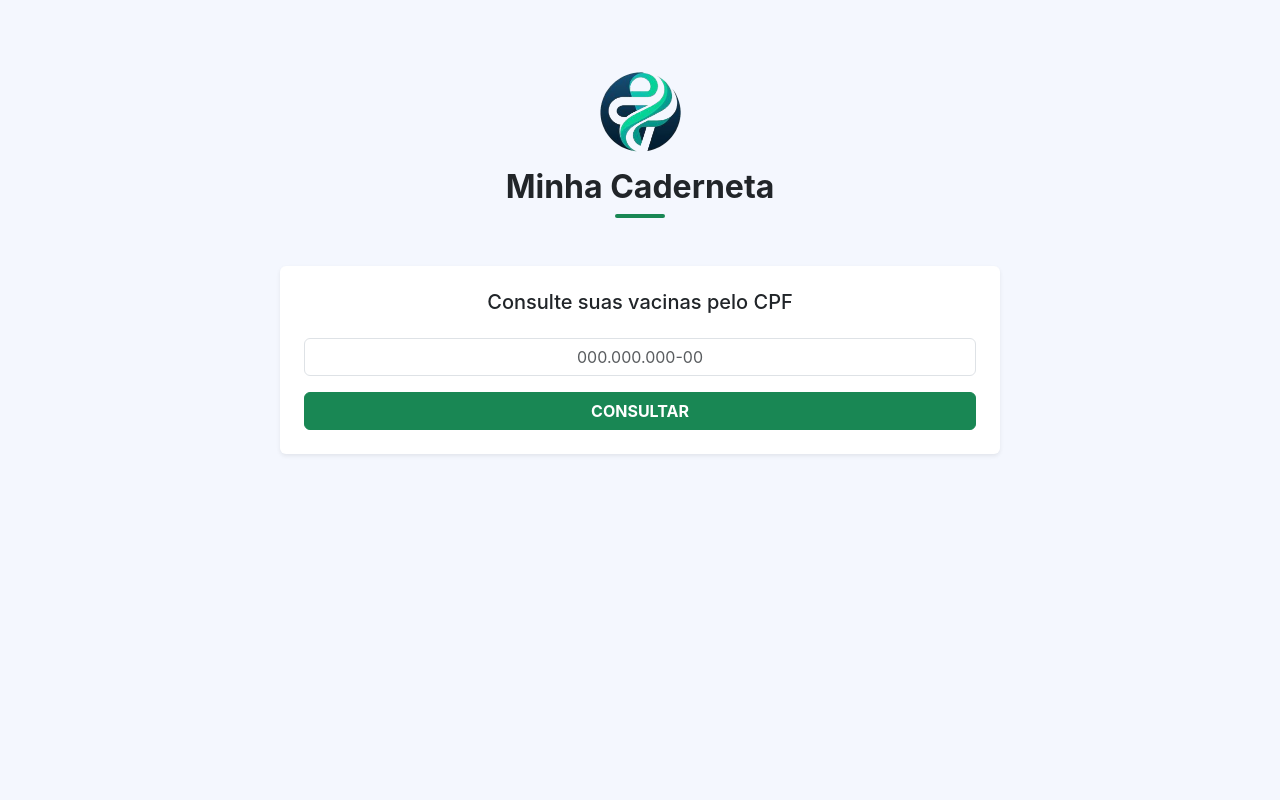
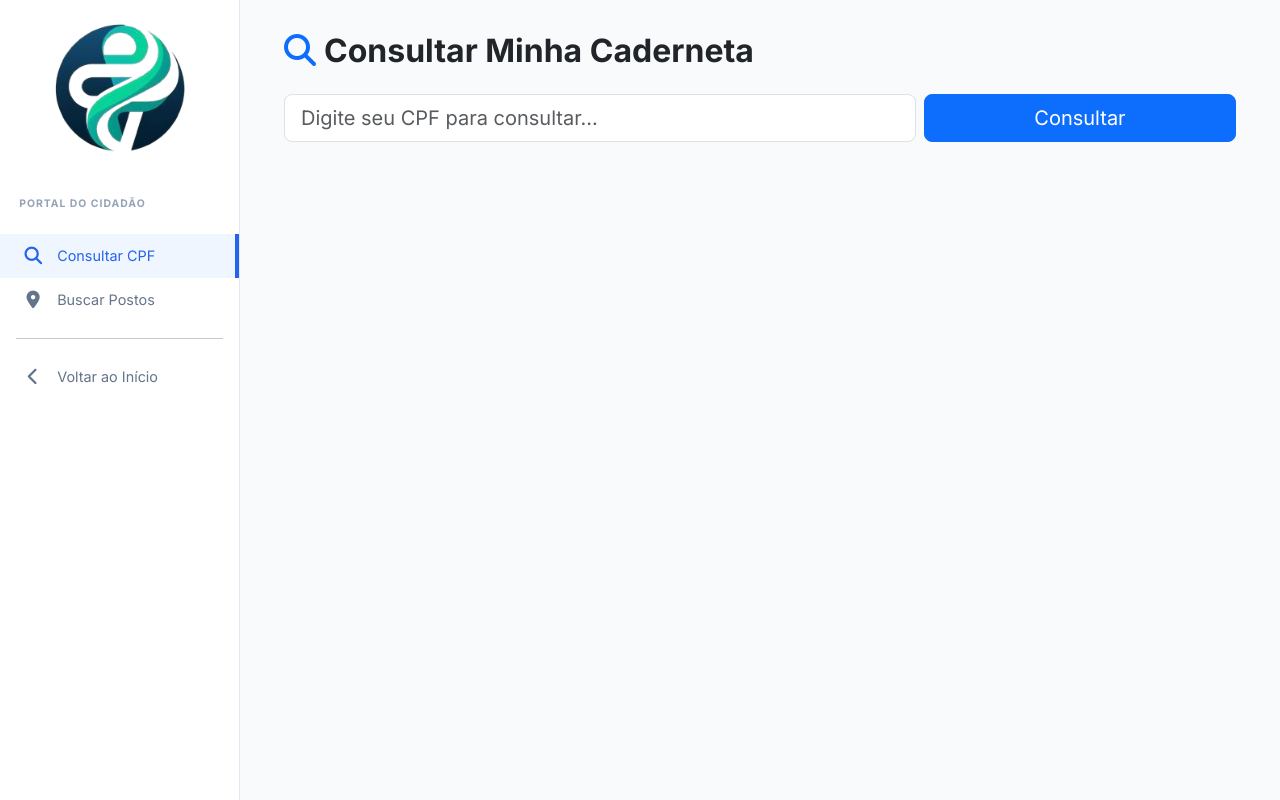
Before and after one commit to jvtrem7/sistema-vacina, a Django app: page /caderneta/ in a window 1280 px wide. Run offline with Django 5.2, Linux system fonts and the light colour scheme.

Commit message:
caderneta

```diff
--- a/vacinas/templates/vacinas/base.html
+++ b/vacinas/templates/vacinas/base.html
@@ -121,7 +121,7 @@
     </div>
 
     <nav class="nav flex-column">
-            {% if user.is_authenticated %}
+        {% if user.is_authenticated and "/caderneta/" not in request.path and "/postos/" not in request.path %}
             <p class="menu-header">Administração</p>
             <a class="nav-link {% if request.resolver_match.url_name == 'home' %}active{% endif %}" href="{% url 'home' %}">
                 <i class="fas fa-chart-line"></i> <span>Dashboard</span>
@@ -150,14 +150,24 @@
             <a class="nav-link text-danger" href="#" onclick="event.preventDefault(); document.getElementById('logout-form').submit();">
                 <i class="fas fa-sign-out-alt"></i> <span>Sair</span>
             </a>
+
         {% else %}
-                <p class="menu-header">Portal</p>
-                <a class="nav-link" href="{% url 'caderneta_paciente' %}">
-                    <i class="fas fa-id-card"></i> <span>Caderneta</span>
+            <p class="menu-header">Portal do Cidadão</p>
+
+            <a class="nav-link {% if 'caderneta' in request.path %}active{% endif %}" href="{% url 'caderneta_paciente' %}">
+                <i class="fas fa-search"></i> <span>Consultar CPF</span>
             </a>
-                <a class="nav-link" href="{% url 'busca_postos' %}">
-                    <i class="fas fa-map-marker-alt"></i> <span>Postos</span>
+
+            <a class="nav-link {% if 'postos' in request.path %}active{% endif %}" href="{% url 'busca_postos' %}">
+                <i class="fas fa-map-marker-alt"></i> <span>Buscar Postos</span>
             </a>
+
+            <div class="mt-auto mb-4">
+                <hr class="mx-3 opacity-10">
+                <a class="nav-link" href="{% url 'index_escolha' %}">
+                    <i class="fas fa-chevron-left"></i> <span>Voltar ao Início</span>
+                </a>
+            </div>
         {% endif %}
     </nav>
 </div>
--- a/vacinas/templates/vacinas/caderneta.html
+++ b/vacinas/templates/vacinas/caderneta.html
@@ -1,51 +1,42 @@
-{% extends 'vacinas/base_externo.html' %}
-{% load static %}
+{% extends 'vacinas/base.html' %}
 
 {% block content %}
-<div class="container py-4">
-    <div class="text-center mb-5">
-        <img src="{% static 'vacinas/easyvacc.png' %}" alt="EasyVacc" style="max-height: 80px;">
-        <h2 class="fw-bold mt-3">Minha Caderneta</h2>
-        <div class="mx-auto bg-success rounded-pill" style="width: 50px; height: 4px;"></div>
+<div class="content-card mb-4">
+    <h2 class="fw-bold"><i class="fas fa-search me-2 text-primary"></i>Consultar Minha Caderneta</h2>
+    <form method="GET" action="." class="row g-2 mt-3">
+        <div class="col-md-8">
+            <input type="text" name="cpf" class="form-control form-control-lg" placeholder="Digite seu CPF para consultar..." value="{{ cpf_busca|default:'' }}">
+        </div>
+        <div class="col-md-4">
+            <button type="submit" class="btn btn-primary btn-lg w-100">Consultar</button>
+        </div>
+    </form>
+</div>
+
+{% if paciente %}
+    <div class="alert alert-info">
+        <i class="fas fa-user me-2"></i> Mostrando resultados para: <strong>{{ paciente.nome }}</strong>
     </div>
 
-    <div class="row justify-content-center">
-        <div class="col-md-10 col-lg-8">
-            {% if not doses %}
-                <div class="card border-0 shadow-sm p-4 text-center">
-                    <h5>Consulte suas vacinas pelo CPF</h5>
-                    <form method="GET" action="{% url 'caderneta_paciente' %}" class="mt-3">
-                        <input type="text" name="cpf" class="form-control mb-3 text-center" placeholder="000.000.000-00">
-                        <button type="submit" class="btn btn-success w-100 fw-bold">CONSULTAR</button>
-                    </form>
+    <div class="row">
+        {% for v in vacinas %}
+        <div class="col-md-4 mb-3">
+            <div class="card border-0 shadow-sm border-start border-4 border-success">
+                <div class="card-body">
+                    <h5 class="fw-bold mb-1 text-uppercase">{{ v.nome_vacina }}</h5>
+                    <p class="text-muted small mb-2">Lote: #{{ v.lote }}</p>
+                    <div class="d-flex justify-content-between align-items-center">
+                        <span class="badge bg-success-subtle text-success">Aplicada</span>
+                        <span class="text-secondary small">{{ v.data_aplicacao|date:"d/m/Y" }}</span>
+                    </div>
                 </div>
-            {% else %}
-                {% for dose in doses %}
-                    <div class="card mb-3 shadow-sm border-0">
-                        <div class="card-body">
-                            <h5 class="fw-bold text-success">{{ dose.vacina.nome }}</h5>
-                            <p class="mb-1"><strong>Data:</strong> {{ dose.data_aplicacao|date:"d/m/Y" }}</p>
-                            <p class="mb-0"><strong>Posto:</strong> {{ dose.posto.nome }}</p>
-                        </div>
-                    </div>
-                {% endfor %}
-            {% endif %}
+            </div>
         </div>
+        {% empty %}
+        <div class="col-12 text-center py-5">
+            <p class="text-muted">Nenhum registro de vacina encontrado para este CPF.</p>
+        </div>
+        {% endfor %}
     </div>
-
-    <div class="fixed-bottom bg-white border-top d-flex justify-content-around py-3 d-md-none">
-        <a href="{% url 'caderneta_paciente' %}" class="text-center text-decoration-none text-success">
-            <i class="fas fa-id-card d-block mb-1"></i>
-            <span style="font-size: 0.7rem;">Caderneta</span>
-        </a>
-        <a href="{% url 'busca_postos' %}" class="text-center text-decoration-none text-muted">
-            <i class="fas fa-map-marker-alt d-block mb-1"></i>
-            <span style="font-size: 0.7rem;">Postos</span>
-        </a>
-        <a href="{% url 'index_escolha' %}" class="text-center text-decoration-none text-muted">
-            <i class="fas fa-arrow-left d-block mb-1"></i>
-            <span style="font-size: 0.7rem;">Sair</span>
-        </a>
-    </div>
-</div>
+{% endif %}
 {% endblock %}
```
Lines whose indentation alone changed are shown as unchanged.
